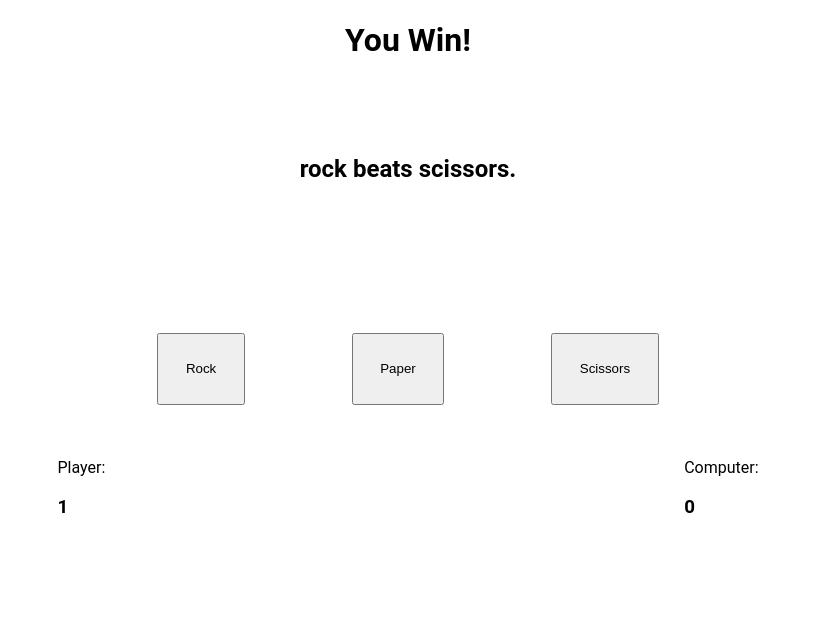
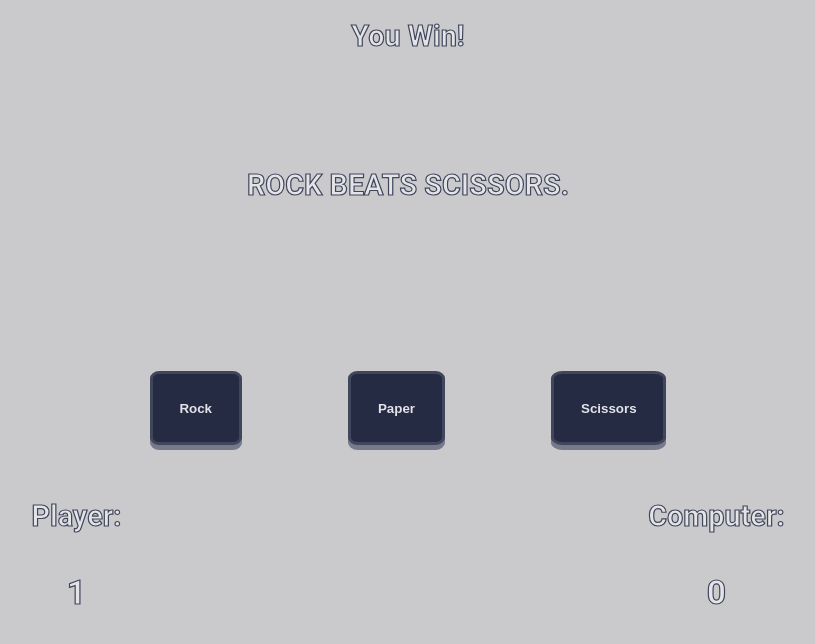
Before and after one commit to Cocozin13/Rock-Paper-Scissors, a plain HTML site: page index.html in a window 1280 px wide. Both pictures are taken after a click on the button "Rock". Shown: the whole page, without its empty margins (232-1047 px from the left). Drawn offline with Linux system fonts and the light colour scheme.

Commit message:
GUI finished

```diff
--- a/index.html
+++ b/index.html
@@ -9,17 +9,16 @@
     <title>Rock-Paper-Scissors</title>
 </head>
 <body>
-    <h1 class="endGame">ass</h1>
-    <h2 class="match">ass</h2>
+    <h1 class="endGame">Rock Paper Scissors</h1>
+    <h2 class="match">First to reach five points wins!!!</h2>
     <div class="btnsBox">
         <button class="btn rock" data-button="rock">Rock</button>
         <button class="btn paper" data-button="paper">Paper</button>
         <button class="btn scissors" data-button="scissors">Scissors</button>
     </div>
     <div class="resultsBox">
-        <div class="result player">Player: <h3 class="playerScore">0</h1></div>
-        <div class="result com">Computer: <h3 class="comScore">0</h1></div>
+        <div class="result player">Player: <h3 class="score playerScore">0</h1></div>
+        <div class="result com">Computer: <h3 class="score comScore">0</h1></div>
     </div>
-    <button class="reset" onclick="resetGame()">Restart</button>
 </body>
 </html>
--- a/script.js
+++ b/script.js
@@ -11,20 +11,6 @@ const playerScore = document.querySelector('.playerScore');
 const comScore = document.querySelector('.comScore');
 const gameResult = document.querySelector('.endGame');
 const matchResult = document.querySelector('.match');
-const resetBtn = document.querySelector('.reset')
-
-resetBtn.style.display = 'none'
-
-function resetGame() {
-    scorePlayer = 0;
-    scoreComputer = 0;
-    playerScore.textContent = "0";
-    comScore.textContent = "0";
-    gameResult.textContent = "";
-    matchResult.textContent = "";
-    resetBtn.style.display = 'none'
-    buttons.disabled = false;
-}
 
 function getComputerChoice(){
     const choice = options[Math.floor(Math.random() * options.length)];
@@ -54,17 +40,16 @@ function playRound(playerSelection, computerSelection){
         gameResult.textContent = "It's a tie!"
         matchResult.textContent = ""
         return "It's a tie"
-
     }
     else if(response === "Player") {
         gameResult.textContent = "You Win!"
-        matchResult.textContent = `${playerSelection} beats ${computerSelection}.`
-        return `You win! ${playerSelection} beats ${computerSelection}.`
+        matchResult.textContent = `${playerSelection} beats ${computerSelection}.`.toUpperCase()
+        return `You win! ${playerSelection} beats ${computerSelection}.`.toUpperCase()
     }
     else {
         gameResult.textContent = "You Lose!"
-        matchResult.textContent = `${computerSelection} beats ${playerSelection}.`
-        return `You lose! ${computerSelection} beats ${playerSelection}.`
+        matchResult.textContent = `${computerSelection} beats ${playerSelection}.`.toUpperCase()
+        return `You lose! ${computerSelection} beats ${playerSelection}.`.toUpperCase()
     }
 }
 
@@ -80,15 +65,15 @@ function game(playerSelection){
         comScore.textContent = `${scoreComputer}`
     }
     if(scorePlayer >= 5){
-        gameResult.textContent = `You Player won!!!`
-        resetBtn.style.display = 'block'
+        gameResult.textContent = `You Player won!!!`;
+        matchResult.textContent = `Press F5 to play again`;
         buttons.forEach((btn) => {
             btn.disabled = true
         })
     }
     else if(scoreComputer >= 5){
-        gameResult.textContent = `The Computer won!!!`
-        resetBtn.style.display = 'block'
+        gameResult.textContent = `The Computer won!!!`;
+        matchResult.textContent = `Press F5 to play again`;
         buttons.forEach((btn) => {
             btn.disabled = true
         })
--- a/style.css
+++ b/style.css
@@ -7,6 +7,7 @@ html {
 body {
     margin: 0;
     font-family: 'Roboto', arial;
+    background-color: #CACACC;
 }
 
 .endGame {
@@ -31,7 +32,39 @@ body {
     padding: 2em;
 }
 
+.btn {
+    background-color:
+    #252B43;
+    color: #E4E4E8;
+    cursor: pointer;
+    border-radius: 10%;
+    border: 3px solid #40465B;
+    box-shadow: 0px 5px #777A8A;
+    font-weight: bolder;
+}
+
+.btn:hover {
+    color: #C8CAD0;
+    background-color: #1e2233;
+
+}
+
 .resultsBox {
     display: flex;
     justify-content: space-around;
 }
+
+.result, .match, .endGame {
+    color: #E4E4E8;
+    font-weight: bolder;
+    font-size: 1.8em;
+    -webkit-text-stroke: #40465B;
+    -webkit-text-stroke-width: 1.2px;
+}
+
+.score {
+    display: flex;
+    justify-content: center;
+    position: relative;
+    top: 0.2em;
+}
```
